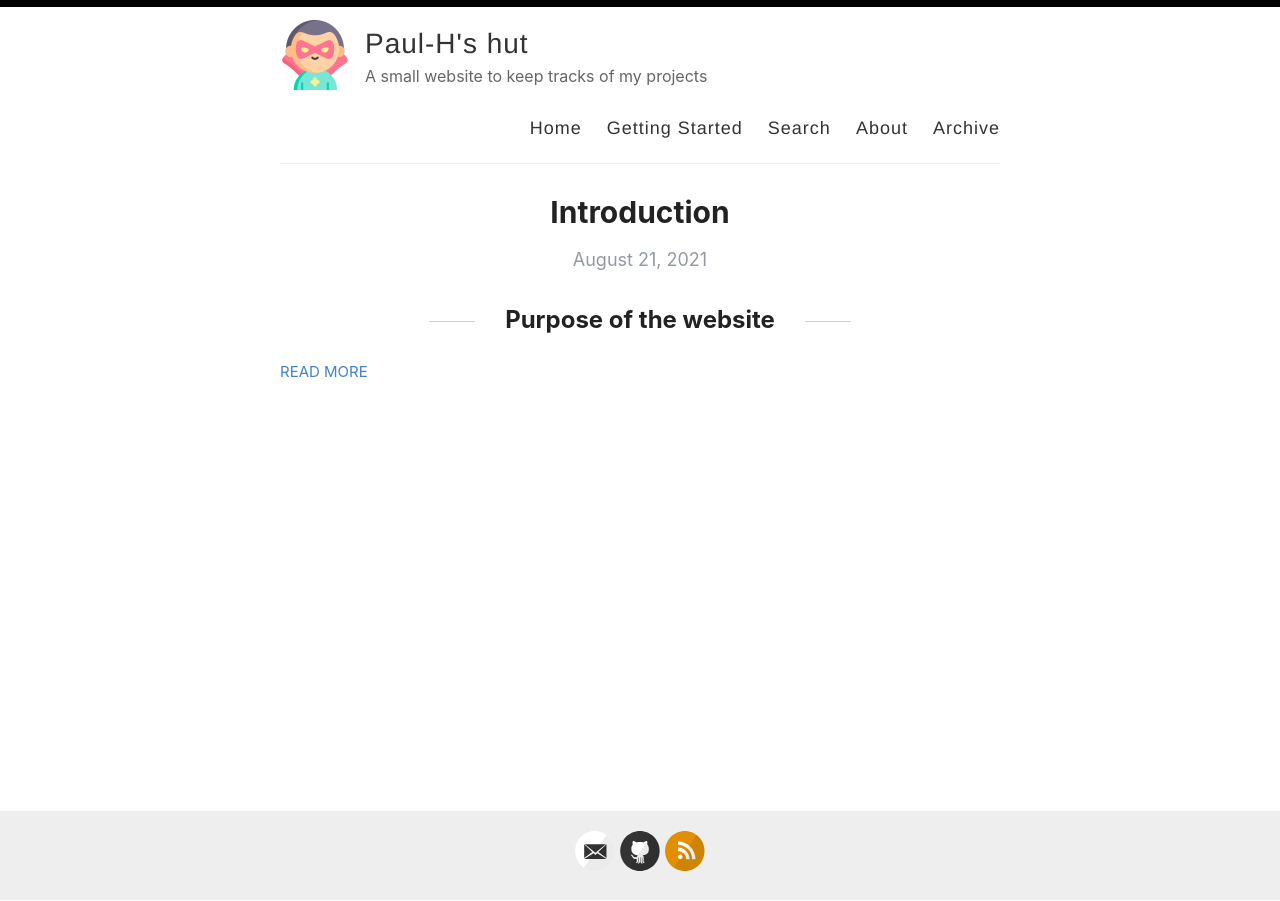
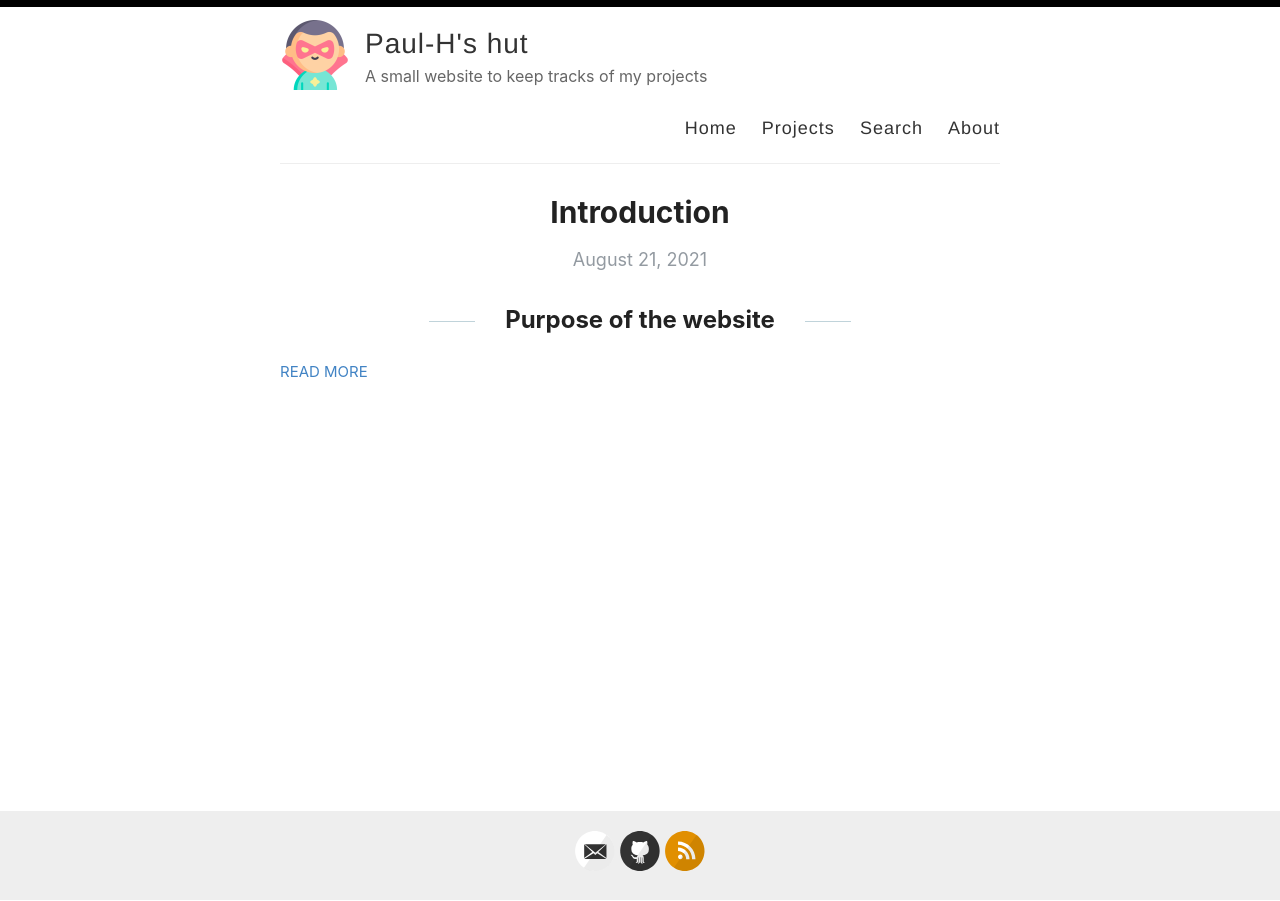
Before and after one commit to paulhenri/paulhenri.github.io, a Jekyll site: the page built from index.html, in a window 1280 px wide. Built offline with Jekyll 4.4.1, drawn with Linux system fonts in a browser that asks for light colours; the list of posts is cut into pages by our own code.

Commit message:
Changed menu

```diff
--- a/_layouts/default.html
+++ b/_layouts/default.html
@@ -29,10 +29,10 @@
 
             <nav>
               <a href="{{ site.baseurl }}/">Home</a>
-              <a href="{{ site.baseurl }}/getting-started">Getting Started</a>
+              <a href="{{site.baseurl}}/projects">Projects</a>
               <a href="{{ site.baseurl }}/search">Search</a>
               <a href="{{ site.baseurl }}/about">About</a>
-              <a href="{{ site.baseurl }}/archive">Archive</a>
+
             </nav>
           </header>
         </div>
```
